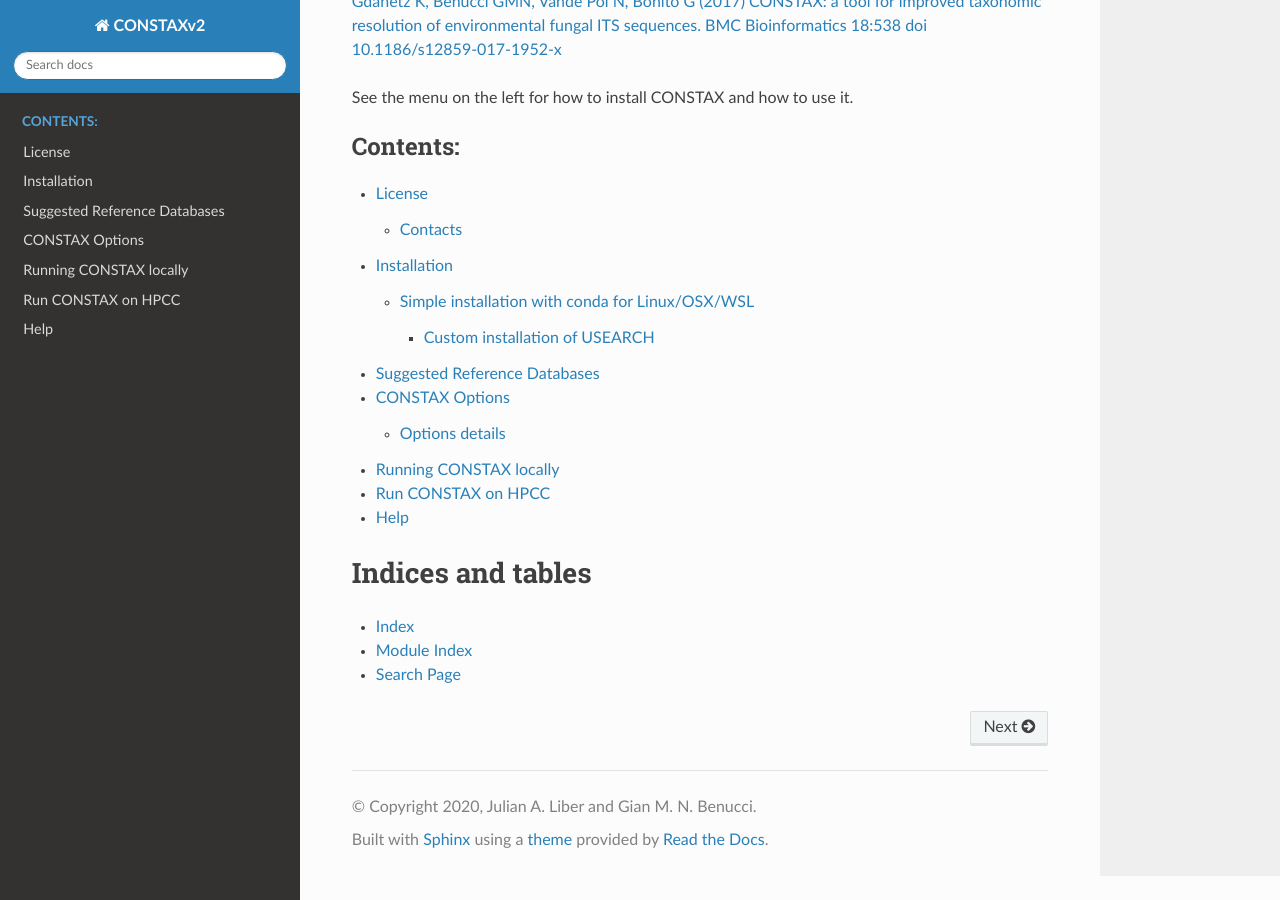
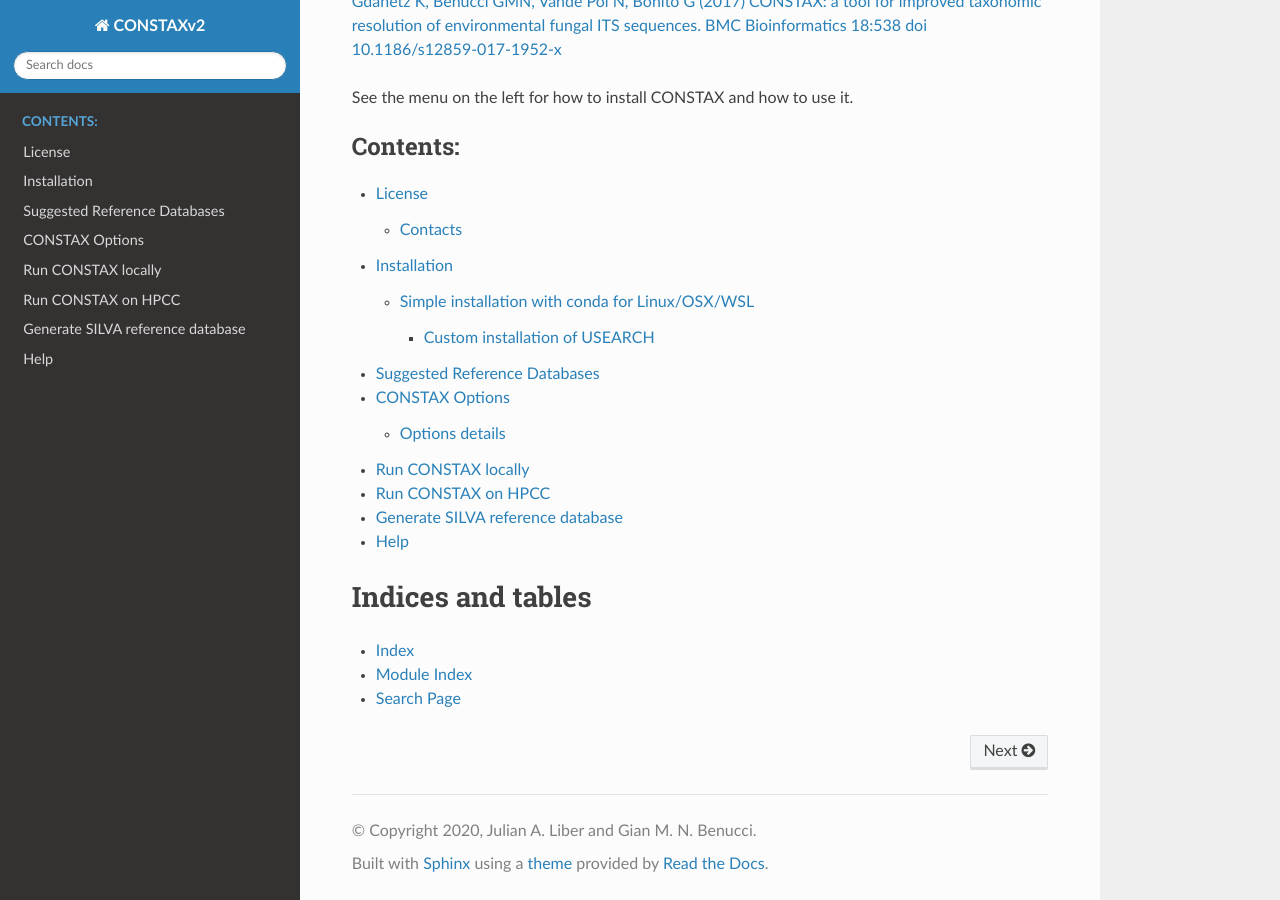
Before and after one commit to liberjul/CONSTAXv2, a Sphinx documentation site: the page built from docs/source/index.rst, in a window 1280 px wide and 900 px high, scrolled down 1202 px. Built offline with Sphinx 7.4.7 and the Read the Docs theme 2.0.0, drawn with Linux system fonts in a browser that asks for light colours; some of the changed lines change nothing that is shown.

Commit message:
tutorial3

```diff
--- a/docs/source/index.rst
+++ b/docs/source/index.rst
@@ -60,6 +60,7 @@ See the menu on the left for how to install CONSTAX and how to use it.
    options
    tutorial1
    tutorial2
+   tutorial3
    help
 
 Indices and tables
--- a/docs/source/tutorial1.rst
+++ b/docs/source/tutorial1.rst
@@ -1,4 +1,4 @@
-Running CONSTAX locally
+Run CONSTAX locally
 =======================
 
 This is a simple tutorial about CONSTAX. We will explain how to run CONSTAX on a
--- /dev/null
+++ b/docs/source/tutorial3.rst
@@ -0,0 +1,28 @@
+Generate SILVA reference database
+=================================
+
+This is a tutorial about how to generate a reference database, that can be used with CONSTAX.
+from the SILVA database that contains Bacteria and Archaea sequences.
+
+First thig to do is to download the SILVA reference database here.
+
+Then, the best way is to create a script (it can be and ``.sh`` file or a ``.sb`` file depending
+if you are running CONSATAX locally or on the MSU hpcc) that generates the Bacteria and the Arachaea
+``fasta`` files and directly concatenate them together.
+
+This is how the content of the ``.sh`` file should look like
+
+.. image:: images/format_silva.png
+   :align: center
+
+.. warning::
+    Remember to specify the keywords correctly, as they appear in the SILVA reference.
+    FOr example, to target the Kingdom Bacteria the rigth keyword is ``" Bacteria;"``
+    with a space before the name and ; after it.
+
+When the scripts is finished running you can ispect the results.
+
+ .. image:: images/SILVA.png
+   :align: center
+
+The headers are formatted corrctly and you can now use the newly created reference to classify your sequences.
```
Also changed, not shown: docs/source/images/SILVA.png (added), docs/source/images/fromat_silva.png (added).
